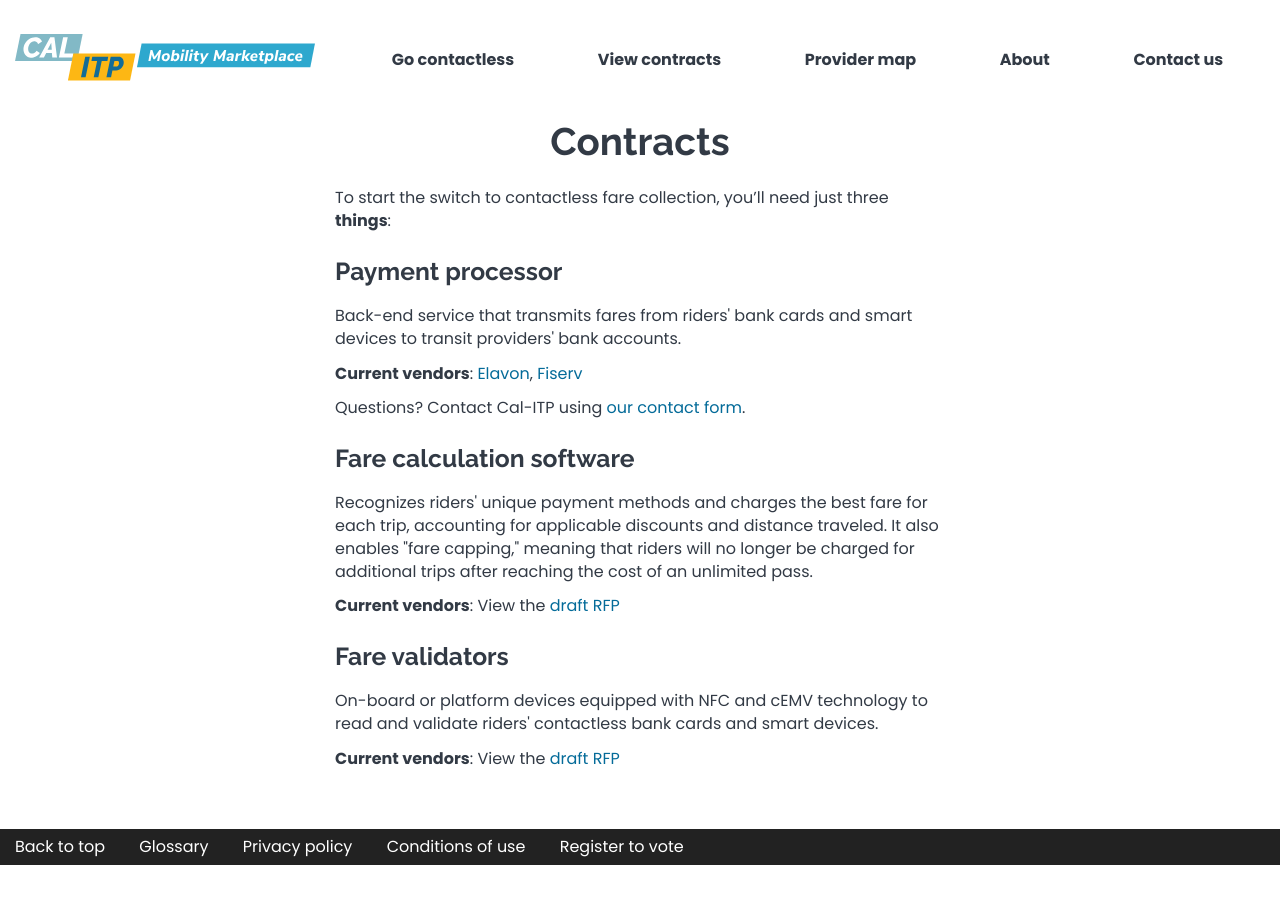
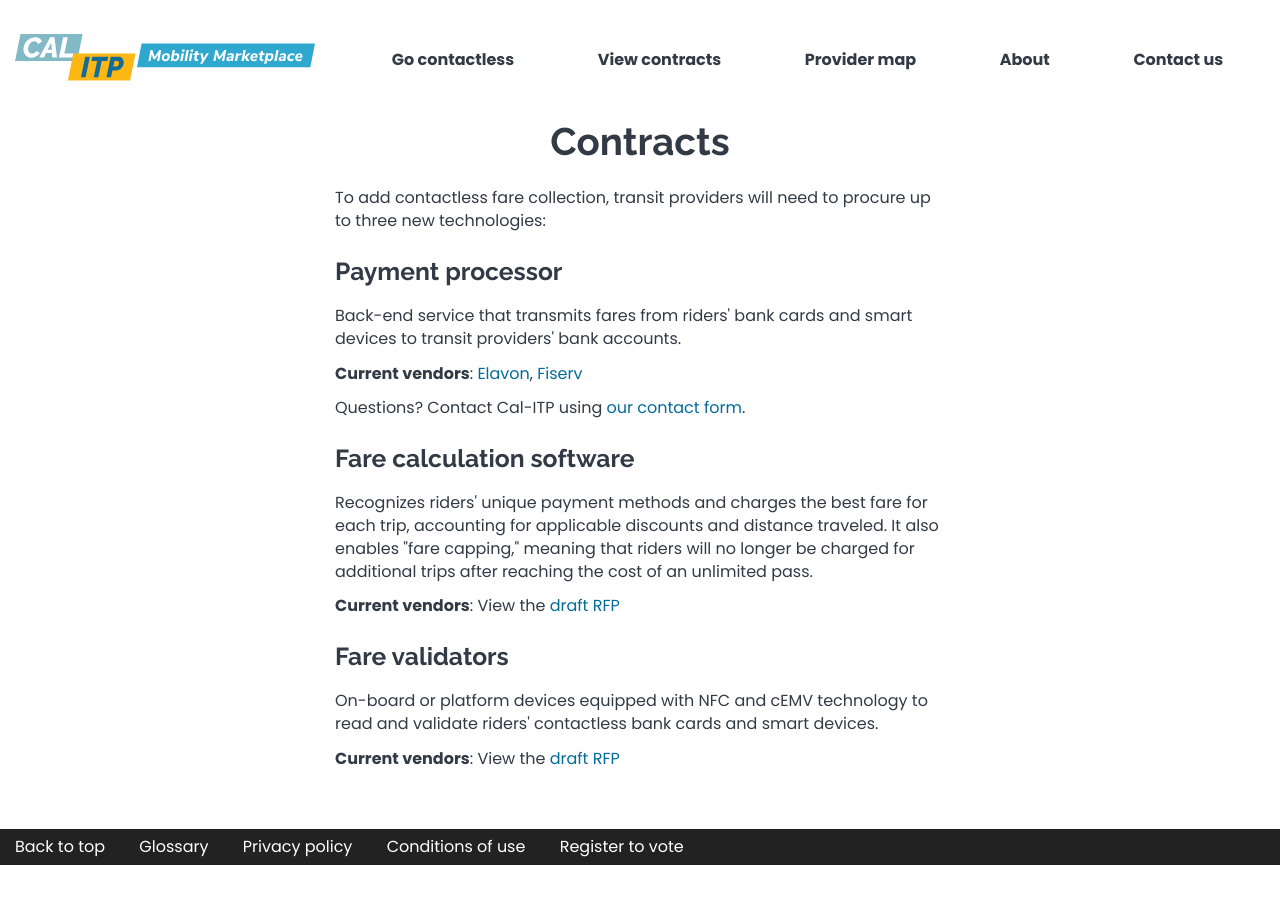
Before and after one commit to cal-itp/mobility-marketplace, a Jekyll site: the page built from contracts.html, in a window 1280 px wide. Built offline with Jekyll 4.4.1, drawn with Linux system fonts in a browser that asks for light colours.

Commit message:
Update introduction copy on Contracts page
Minor copy correction to #272 (asked via email)
/cc @harrisonpeck

```diff
--- a/contracts.html
+++ b/contracts.html
@@ -10,7 +10,7 @@ layout: default
       </header>
 
       <p>
-        To start the switch to contactless fare collection, you’ll need just three <strong>things</strong>:
+        To add contactless fare collection, transit providers will need to procure up to three new technologies:
       </p>
 
       <main>
```
